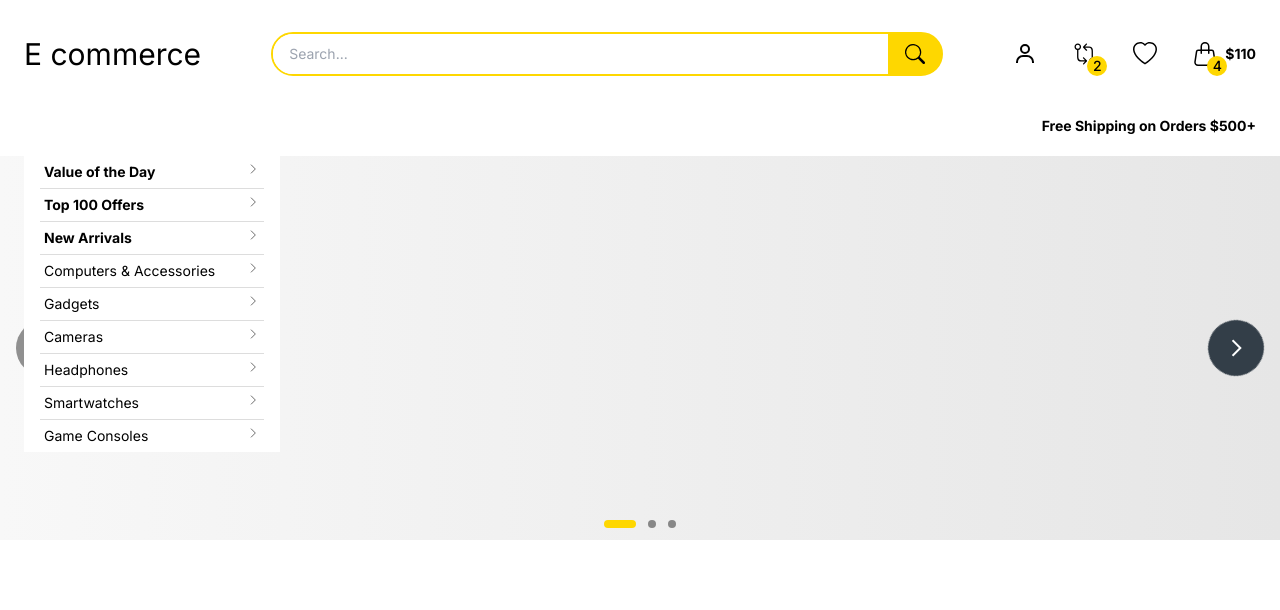
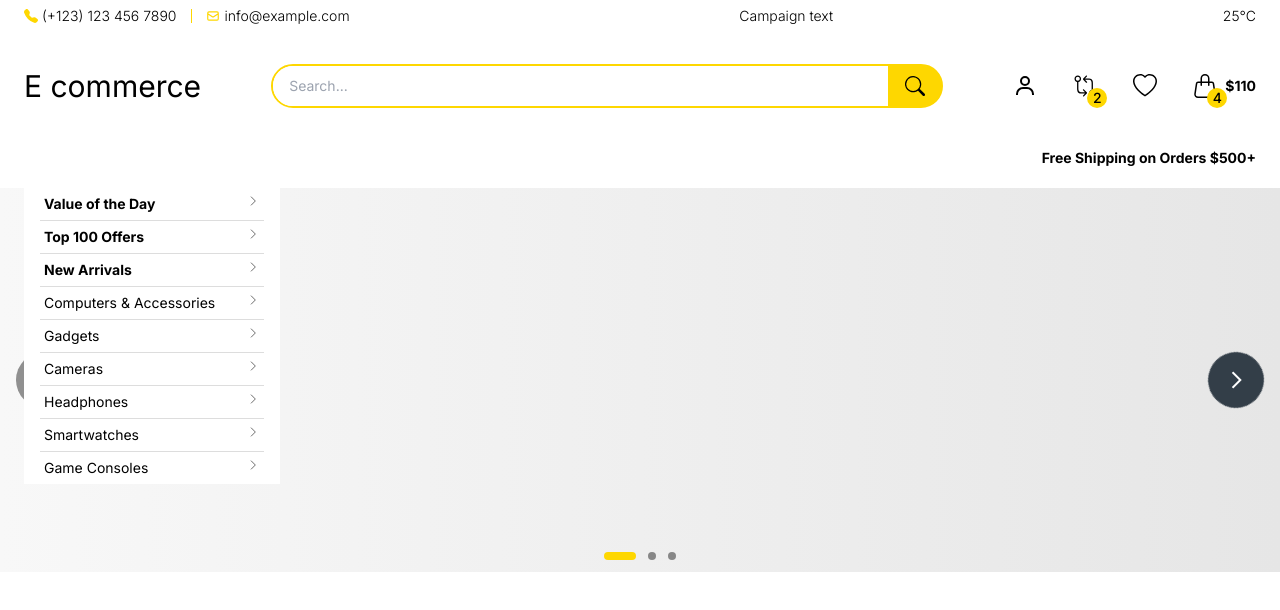
Before and after one commit to AliKarabulut/next-shop, a Next.js app: page / in a window 1280 px wide. Shown: the top 610 px of the page. Built offline with nearby package versions, Linux system fonts and the light colour scheme.

Commit message:
top menu

```diff
--- a/src/components/header/container/index.tsx
+++ b/src/components/header/container/index.tsx
@@ -4,6 +4,7 @@ import Search from "../search";
 import ActionButtons from "../actions";
 import CategoryMenu from "../category";
 import MiniCategory from "../category/miniCategory";
+
 
 const HeaderContainer = () => {
   const [scrollY, setScrollY] = useState(0);
--- a/src/components/header/index.tsx
+++ b/src/components/header/index.tsx
@@ -1,9 +1,10 @@
-import React from "react";
 import HeaderContainer from "./container";
+import HeaderTopMenu from "./topMenu";
 
 const Header = () => {
   return (
     <header>
+      <HeaderTopMenu />
       <HeaderContainer />
     </header>
   );
--- /dev/null
+++ b/src/components/header/topMenu/index.tsx
@@ -0,0 +1,24 @@
+import { BsTelephoneFill } from "react-icons/bs";
+import { HiOutlineMail } from "react-icons/hi";
+
+const HeaderTopMenu = () => {
+  return (
+    <div className="container mx-auto h-8 flex items-center justify-between text-sm font-light text">
+      <div className="flex items-center">
+        <span className="flex items-center gap-1">
+          <BsTelephoneFill size={14} className="text-yellow" /> (+123) 123 456 7890
+        </span>
+        <hr className="w-[14px] h-0.5 mx-2 rotate-90 text-yellow" />
+        <span className="flex items-center gap-1">
+          <HiOutlineMail size={14} className="text-yellow" /> info@example.com
+        </span>
+      </div>
+      <div className="text-center">
+        <span>Campaign text</span>
+      </div>
+      <div>25°C</div>
+    </div>
+  );
+};
+
+export default HeaderTopMenu;
```
